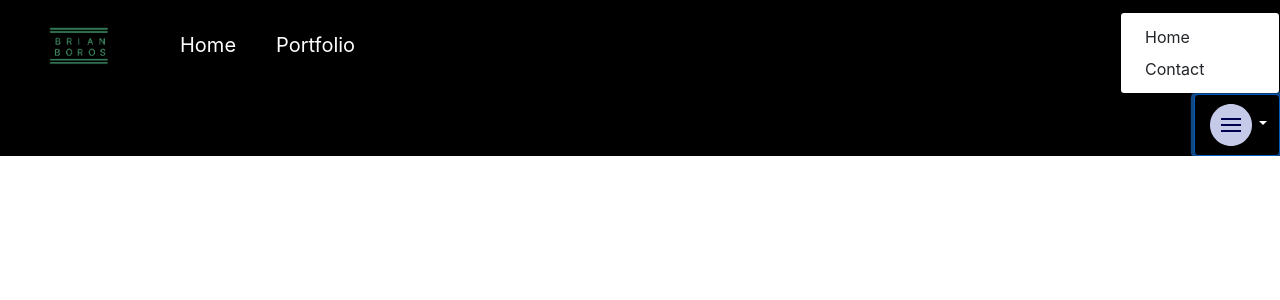
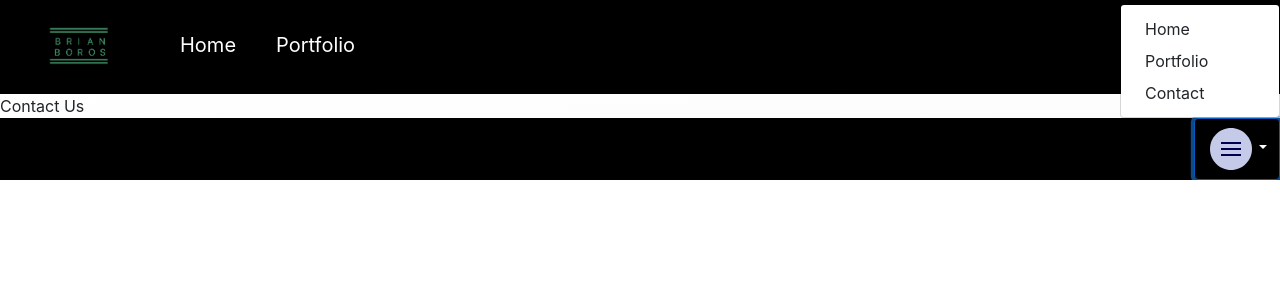
Before and after one commit to brianboros7/brian-boros-web, a React (Create React App) app: page /contact in a window 1280 px wide. Both pictures are taken after a click on the button 1236 px from the left and 124 px from the top of the page. Shown: the top 300 px of the page. Built offline with nearby package versions, Linux system fonts and the light colour scheme.

Commit message:
Fixed a router issue with contact, placed portfolio on the burger nav.

```diff
--- a/src/App.js
+++ b/src/App.js
@@ -4,6 +4,7 @@ import Header from './components/app/header/Header';
 import Home from './pages/landing/Home';
 import Portfolio from './pages/portfolio/Portfolio';
 import Footer from './components/app/footer/Footer';
+import Contact from './pages/contact/Contact';
 
 import {
   BrowserRouter as Router,
@@ -24,6 +25,10 @@ function App() {
           <Route
             path="/portfolio">
                 <Portfolio />
+          </Route>           >
+          <Route
+            path="/contact">
+              <Contact />
           </Route>
         </Switch>
         <Footer />
--- a/src/components/menu/NavBurger.js
+++ b/src/components/menu/NavBurger.js
@@ -13,6 +13,7 @@ function NavBurger() {
                 <img src={burgerIcon} alt="" />
                 <Dropdown.Menu>
                     <Dropdown.Item href="/">Home</Dropdown.Item>
+                    <Dropdown.Item href="/portfolio">Portfolio</Dropdown.Item>
                     <Dropdown.Item href="/contact">Contact</Dropdown.Item>
                 </Dropdown.Menu>
             </Dropdown.Toggle>
```
